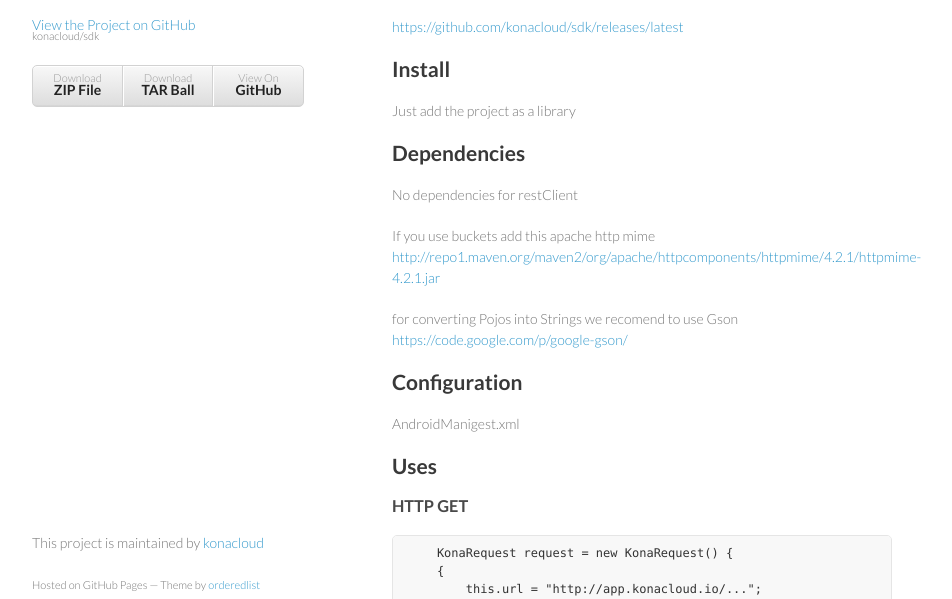
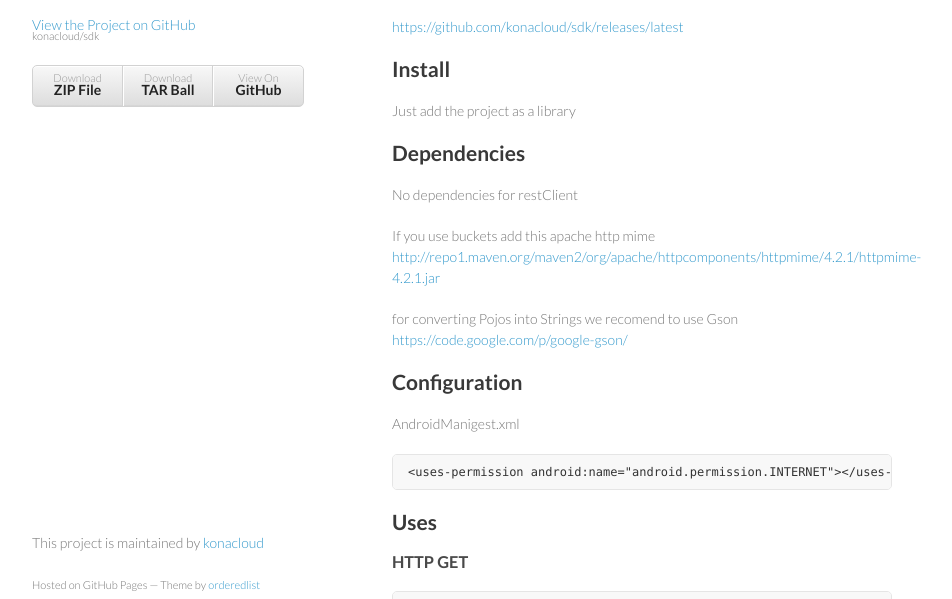
Before and after one commit to konacloud/sdk, a plain HTML site: page index.html in a window 1280 px wide. Shown: the part 136-735 px from the top of the page, without its empty margins (178-1130 px from the left). Drawn offline with Linux system fonts and the light colour scheme.

```diff
--- a/index.html
+++ b/index.html
@@ -56,7 +56,8 @@
 
 <p>AndroidManigest.xml</p>
 
-<p></p>
+<pre><code>&lt;uses-permission android:name="android.permission.INTERNET"&gt;&lt;/uses-permission&gt;
+</code></pre>
 
 <h2>
 <a name="uses" class="anchor" href="#uses"><span class="octicon octicon-link"></span></a>Uses</h2>
```
Also changed, not shown: params.json (+1 -1 lines).
